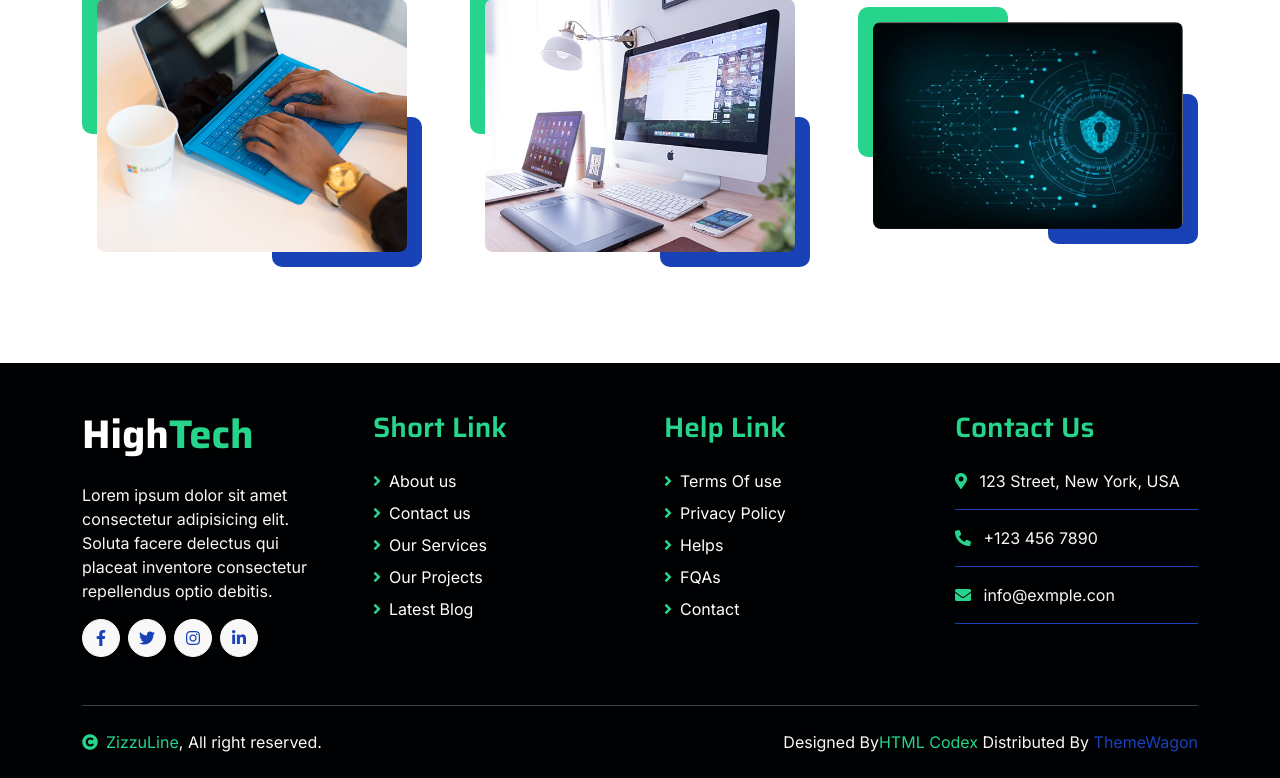
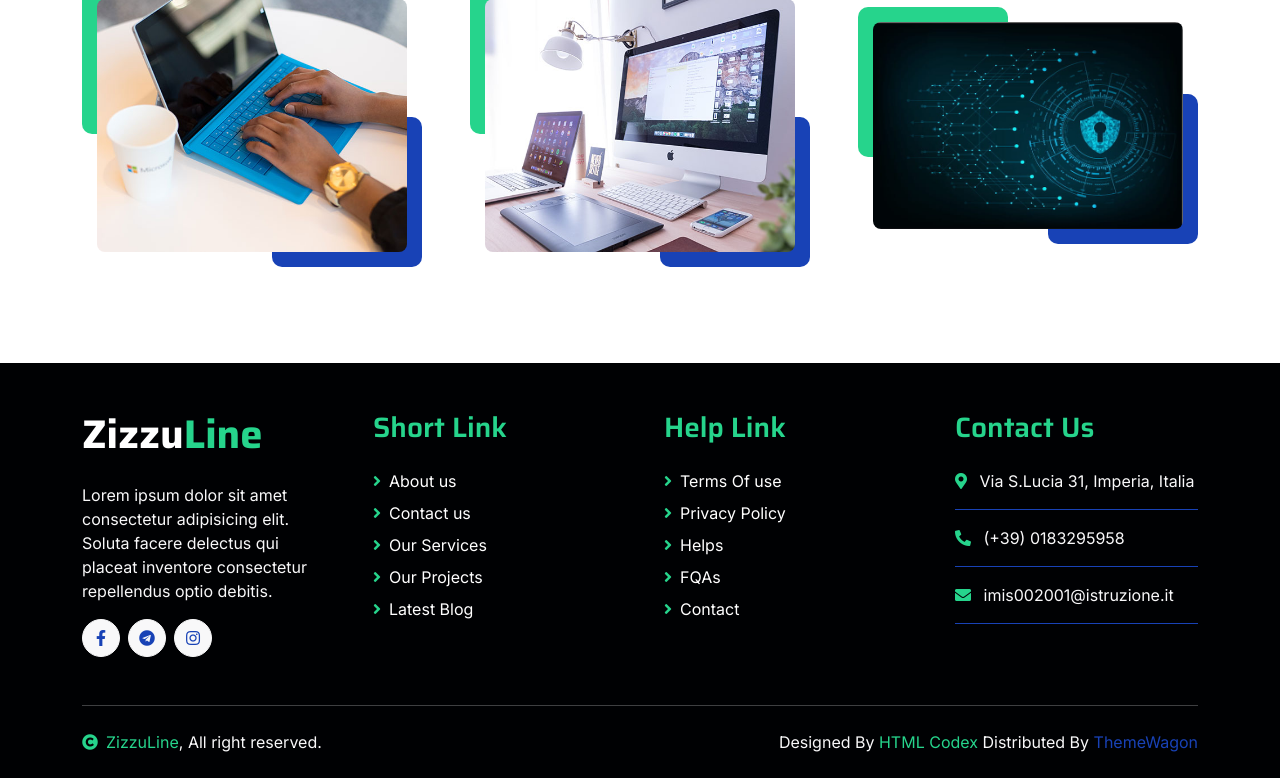
Before and after one commit to ZizzuLine/WebServer, a PHP site: page /index.php in a window 1280 px wide. Shown: the part 2192-2970 px from the top of the page. Run offline with PHP 8.4, Linux system fonts and the light colour scheme; some libraries are stand-ins or nearby versions.

Commit message:
restiling

```diff
--- a/src/footer.php
+++ b/src/footer.php
@@ -1,27 +1,37 @@
-
 <div class="container-fluid footer bg-dark wow fadeIn" data-wow-delay=".3s">
     <div class="container pt-5 pb-4">
         <div class="row g-5">
             <div class="col-lg-3 col-md-6">
                 <a href="index.php">
-                            <h1 class="text-white fw-bold d-block">High<span class="text-secondary">Tech</span> </h1>
+                    <h1 class="text-white fw-bold d-block">Zizzu<span class="text-secondary">Line</span> </h1>
                 </a>
                 <p class="mt-4 text-light">Lorem ipsum dolor sit amet consectetur adipisicing elit. Soluta facere delectus qui placeat inventore consectetur repellendus optio debitis.</p>
                 <div class="d-flex hightech-link">
-                            <a href="" class="btn-light nav-fill btn btn-square rounded-circle me-2"><i class="fab fa-facebook-f text-primary"></i></a>
-                            <a href="" class="btn-light nav-fill btn btn-square rounded-circle me-2"><i class="fab fa-twitter text-primary"></i></a>
-                            <a href="" class="btn-light nav-fill btn btn-square rounded-circle me-2"><i class="fab fa-instagram text-primary"></i></a>
-                            <a href="" class="btn-light nav-fill btn btn-square rounded-circle me-0"><i class="fab fa-linkedin-in text-primary"></i></a>
+                    <a href="https://www.facebook.com/polotecnologicoimperiese" class="btn-light nav-fill btn btn-square rounded-circle me-2"><i class="fab fa-facebook-f text-primary"></i></a>
+                    <a href="https://telegram.me/ptifamiglie" class="btn-light nav-fill btn btn-square rounded-circle me-2"><i class="fab fa-telegram text-primary"></i></a>
+                    <a href="https://www.instagram.com/polotecnologicoimperiese/" class="btn-light nav-fill btn btn-square rounded-circle me-2"><i class="fab fa-instagram text-primary"></i></a>
                 </div>
             </div>
             <div class="col-lg-3 col-md-6">
                 <a href="#" class="h3 text-secondary">Short Link</a>
                 <div class="mt-4 d-flex flex-column short-link">
-                            <a href="" class="mb-2 text-white"><i class="fas fa-angle-right text-secondary me-2"></i>About us</a>
+                    <?php
+                    $current_page = $_SERVER['REQUEST_URI'];
+                    // team
+                    if ($current_page == "/zizzuline/Webserver/index.php") {
+                        echo '<a href="index.php" class="mb-2 text-white"><i class="fas fa-angle-right text-secondary me-2"></i>Home</a>
+                        <a href="src/team.php" class="mb-2 text-white"><i class="fas fa-angle-right text-secondary me-2"></i>Our Team</a>
+                        <a href="" class="mb-2 text-white"><i class="fas fa-angle-right text-secondary me-2"></i>Our Services</a>
+                        <a href="" class="mb-2 text-white"><i class="fas fa-angle-right text-secondary me-2"></i>Our Projects</a>
+                        <a href="" class="mb-2 text-white"><i class="fas fa-angle-right text-secondary me-2"></i>Latest Blog</a>';
+                    } else {
+                        echo '<a href="" class="mb-2 text-white"><i class="fas fa-angle-right text-secondary me-2"></i>About us</a>
                         <a href="" class="mb-2 text-white"><i class="fas fa-angle-right text-secondary me-2"></i>Contact us</a>
                         <a href="" class="mb-2 text-white"><i class="fas fa-angle-right text-secondary me-2"></i>Our Services</a>
                         <a href="" class="mb-2 text-white"><i class="fas fa-angle-right text-secondary me-2"></i>Our Projects</a>
-                            <a href="" class="mb-2 text-white"><i class="fas fa-angle-right text-secondary me-2"></i>Latest Blog</a>
+                        <a href="" class="mb-2 text-white"><i class="fas fa-angle-right text-secondary me-2"></i>Latest Blog</a>';
+                    }
+                    ?>
                 </div>
             </div>
             <div class="col-lg-3 col-md-6">
@@ -37,9 +47,9 @@
             <div class="col-lg-3 col-md-6">
                 <a href="#" class="h3 text-secondary">Contact Us</a>
                 <div class="text-white mt-4 d-flex flex-column contact-link">
-                            <a href="#" class="pb-3 text-light border-bottom border-primary"><i class="fas fa-map-marker-alt text-secondary me-2"></i> 123 Street, New York, USA</a>
-                            <a href="#" class="py-3 text-light border-bottom border-primary"><i class="fas fa-phone-alt text-secondary me-2"></i> +123 456 7890</a>
-                            <a href="#" class="py-3 text-light border-bottom border-primary"><i class="fas fa-envelope text-secondary me-2"></i> info@exmple.con</a>
+                    <a href="#" class="pb-3 text-light border-bottom border-primary"><i class="fas fa-map-marker-alt text-secondary me-2"></i> Via S.Lucia 31, Imperia, Italia</a>
+                    <a href="#" class="py-3 text-light border-bottom border-primary"><i class="fas fa-phone-alt text-secondary me-2"></i> (+39) 0183295958</a>
+                    <a href="#" class="py-3 text-light border-bottom border-primary"><i class="fas fa-envelope text-secondary me-2"></i> imis002001@istruzione.it</a>
                 </div>
             </div>
         </div>
@@ -50,7 +60,7 @@
             </div>
             <div class="col-md-6 text-center text-md-end">
                 <!--/*** This template is free as long as you keep the footer author’s credit link/attribution link/backlink. If you'd like to use the template without the footer author’s credit link/attribution link/backlink, you can purchase the Credit Removal License from "https://htmlcodex.com/credit-removal". Thank you for your support. ***/-->
-                        <span class="text-light">Designed By<a href="https://htmlcodex.com" class="text-secondary">HTML Codex</a> Distributed By <a href="https://themewagon.com">ThemeWagon</a></span>
+                <span class="text-light">Designed By <a href="https://htmlcodex.com" class="text-secondary">HTML Codex</a> Distributed By <a href="https://themewagon.com">ThemeWagon</a></span>
             </div>
         </div>
     </div>
```
Lines whose indentation alone changed are shown as unchanged.
